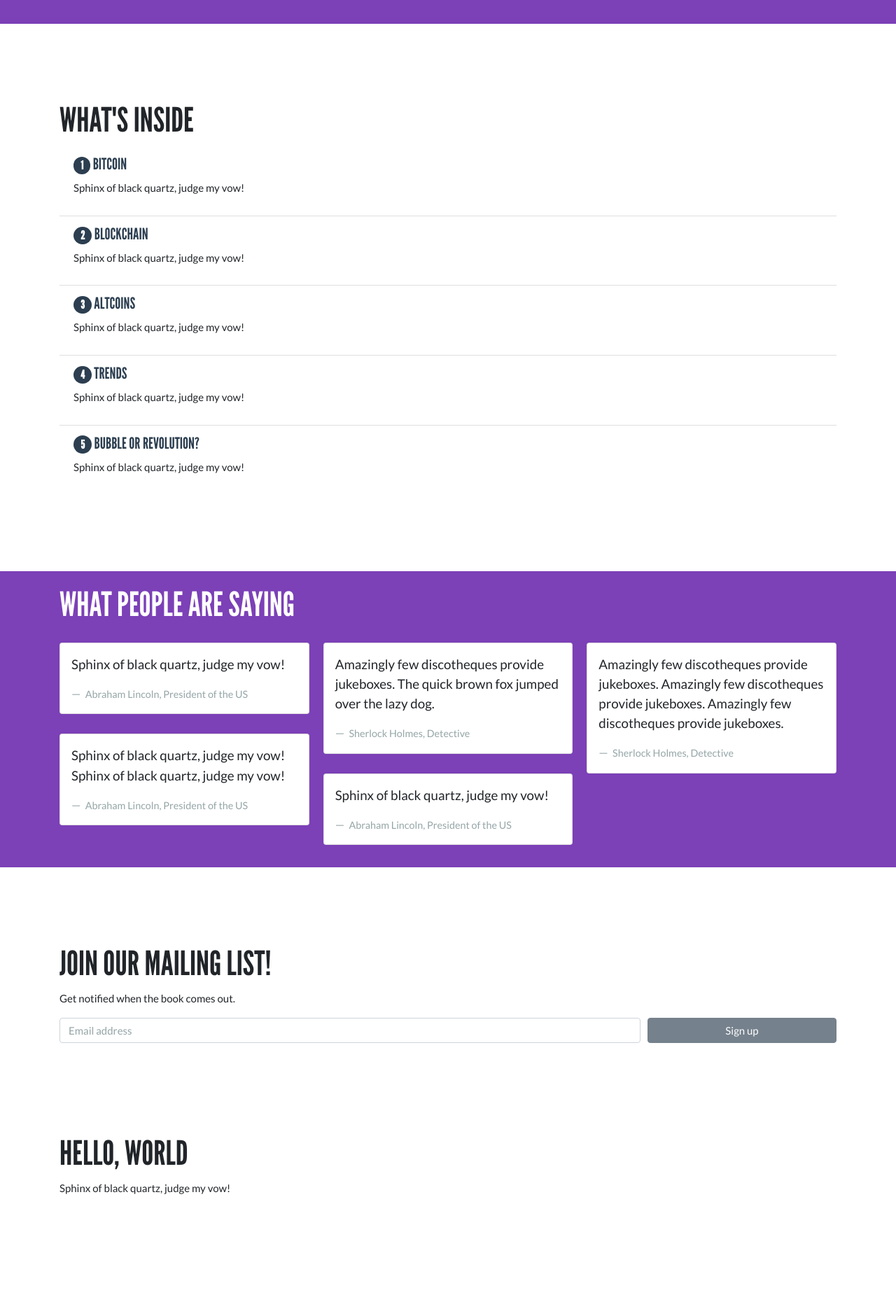
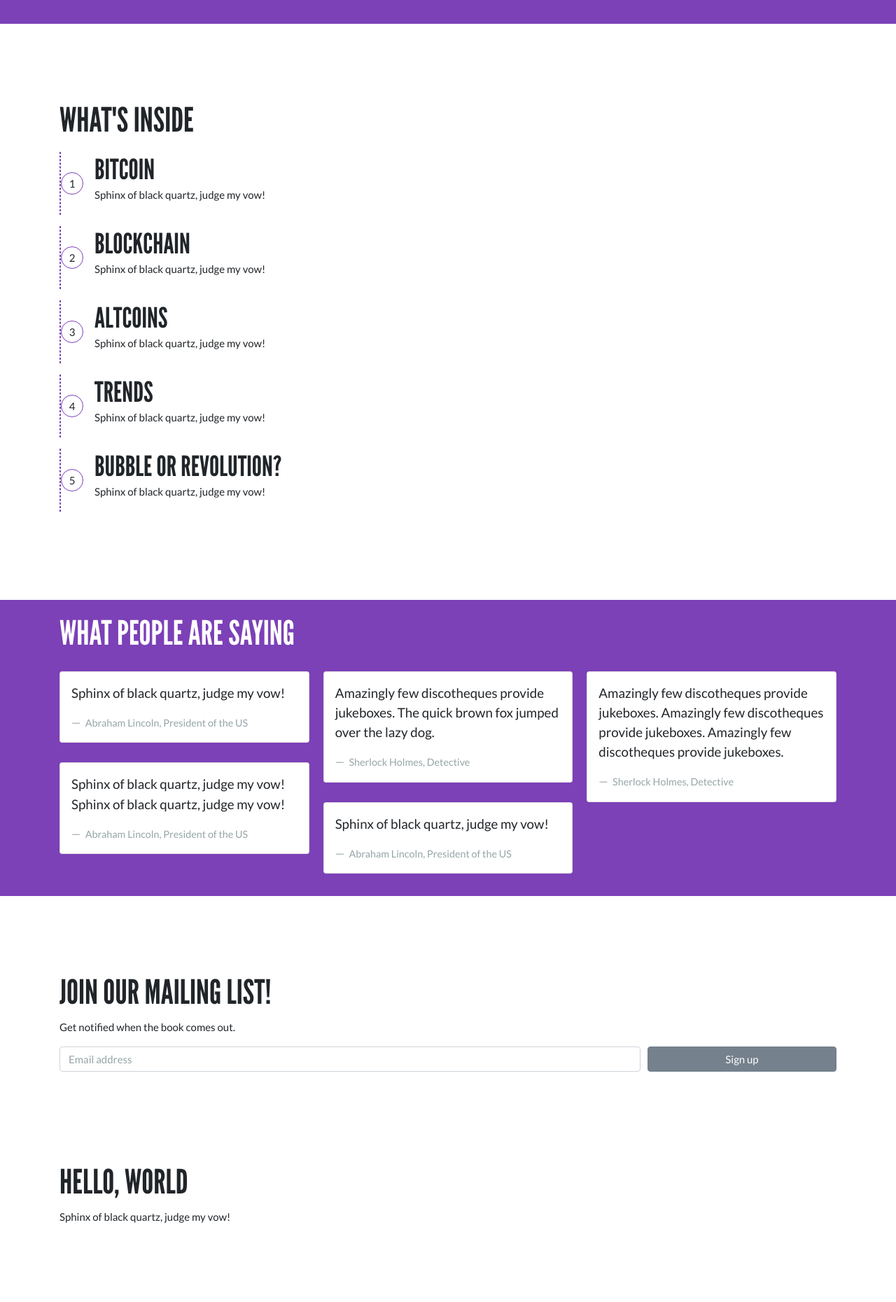
Before and after one commit to bubbleorrevolution/BubbleOrRevolution.github.io, a Jekyll site: the page built from index.html, in a window 1280 px wide. Shown: the part 2769-4629 px from the top of the page at 70% size. Built offline with Jekyll 4.4.1, drawn with Linux system fonts in a browser that asks for light colours; nearby versions of some CDN libraries.

Commit message:
wip for bubbles

```diff
--- a/assets/css/custom.scss
+++ b/assets/css/custom.scss
@@ -156,6 +156,37 @@ $author_quarter_size: $author_size / 4;
     }
 }
 
+
+$chapter_line_height: 4rem;
+$chapter_bubble_size: 2rem;
+$chapter_border_width: 0.1rem;
+$center_line_offset: $chapter_bubble_size / 2 + $chapter_border_width;
+
+.chapter-center-line {
+  height: 6em;
+  width: 0;
+  border: $chapter_border_width dashed $primary;
+  // position: relative;
+  // left: $center_line_offset;
+}
+
+.chapter-number-bubble {
+  width: $chapter_bubble_size;
+  height: $chapter_bubble_size;
+  border: $chapter_border_width solid $primary;
+  border-radius: $chapter_bubble_size / 2;
+  background: $white;
+
+  // show above the center line
+  z-index: 2;
+
+  // vertical and horizontal center text
+  display: flex;
+  justify-content: center;
+  align-items: center;
+}
+
+
 /**
  * UTILITIES
  */
--- a/index.html
+++ b/index.html
@@ -161,20 +161,29 @@ layout: default
         <div class="container">
           <h1>What's Inside</h1>
 
-          <ul class="list-group list-group-flush">
             {% for chapter in site.data.chapters %}
-            <li class="list-group-item">
-              <h2 class="h4 text-primary">
-                <span class="badge badge-primary badge-pill">
+              <!-- <div class="d-flex align-items-middle w-100">
+                <span class="px-2">
+                  <div class="chapter-number-bubble">
+                    {{ forloop.index }}
+                  </div>
+                </span>
+                <div class="px-2">
+                  <h2 class="my-0">{{ chapter.title }}</h2>
+                  <p>{{ chapter.description }}</p>
+                </div>
+              </div> -->
+              <div class="d-flex align-items-center w-100 my-3">
+                <div class="chapter-center-line"></div>
+                <div class="chapter-number-bubble">
                   {{ forloop.index }}
-                </span>
-                {{ chapter.title }}
-              </h2>
-              <p>{{ chapter.description }}</p>
-            </li>
+                </div>
+                <div class="ml-3">
+                  <h2 class="my-0">{{ chapter.title }}</h2>
+                  <p>{{ chapter.description }}</p>
+                </div>
+              </div>
             {% endfor %}
-          </ul>
-        </div>
       </div>
     </section>
 
```
